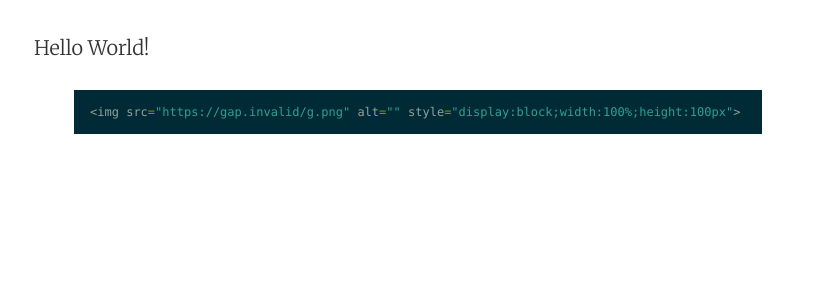
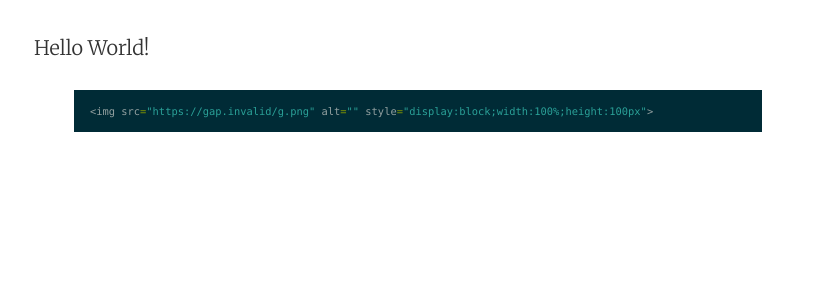
Before and after one commit to RandomNoun7/RandomNoun7.github.io, a Jekyll site: the page built from _posts/2015-07-07-hello-world.markdown, in a window 1280 px wide. Shown: the part 373-669 px from the top of the page, without its empty margins (222-1055 px from the left). Built offline with Jekyll 4.4.1, drawn with Linux system fonts in a browser that asks for light colours.

Commit message:
make text smaller

```diff
--- a/css/pixyll.css
+++ b/css/pixyll.css
@@ -209,8 +209,8 @@ code {
 
 pre {
   padding: 1rem;
-  font-size: .75rem;
-  line-height: .75rem;
+  font-size: .65rem;
+  line-height: .65rem;
   overflow-x: auto;
   margin-bottom: 1rem;
 }
```
